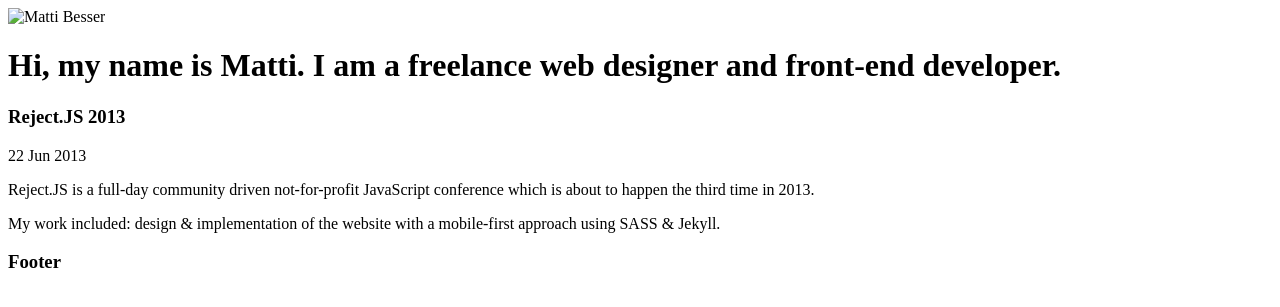
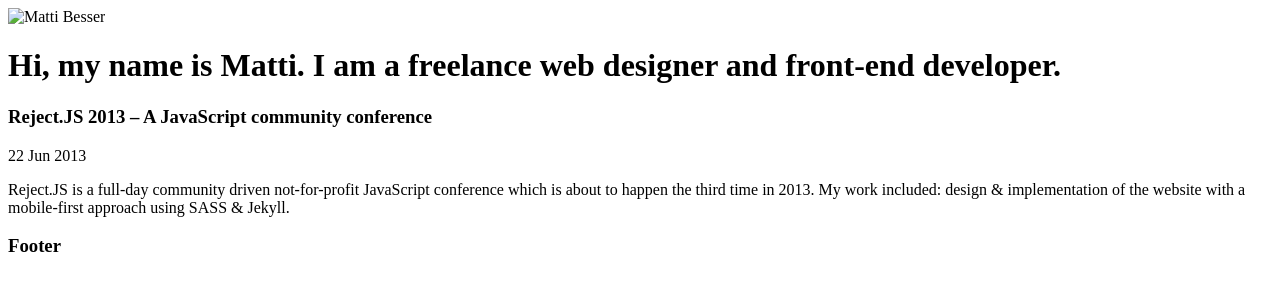
Before and after one commit to mbesser/mbesser.github.io, a Jekyll site: the page built from _posts/2013-06-22-reject2013.md, in a window 1280 px wide. Shown: the top 307 px of the page. Built offline with Jekyll 4.4.1, drawn with Linux system fonts in a browser that asks for light colours.

Commit message:
Adds tags to posts and renders them below the posts content.

```diff
--- a/_posts/2013-06-22-reject2013.md
+++ b/_posts/2013-06-22-reject2013.md
@@ -1,10 +1,9 @@
 ---
 layout: post
-title:  "Reject.JS 2013"
+title:  "Reject.JS 2013 – A JavaScript community conference"
 date:   2013-06-22, 23:55
 categories: portfolio
+tags: [webdesign, development]
 ---
 
-Reject.JS is a full-day community driven not-for-profit JavaScript conference which is about to happen the third time in 2013.
-
-My work included: design & implementation of the website with a mobile-first approach using SASS & Jekyll.
+Reject.JS is a full-day community driven not-for-profit JavaScript conference which is about to happen the third time in 2013. My work included: design & implementation of the website with a mobile-first approach using SASS & Jekyll.
```
Also changed, not shown: _posts/2013-06-22-berlinjs2013.md (+3 -4 lines), _posts/2013-06-22-spotifyremote.md (+1 -1 lines), index.html (+8 -1 lines).
